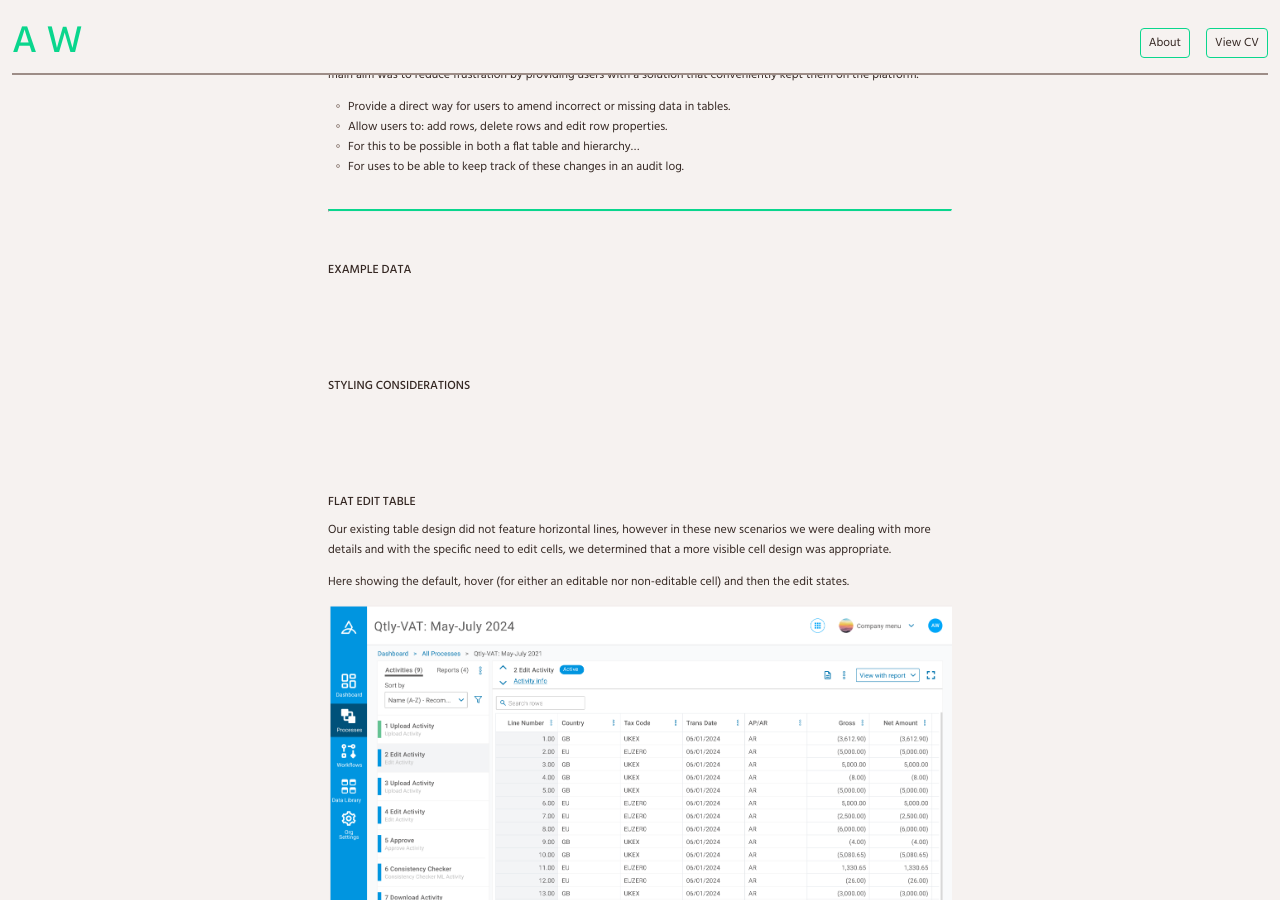
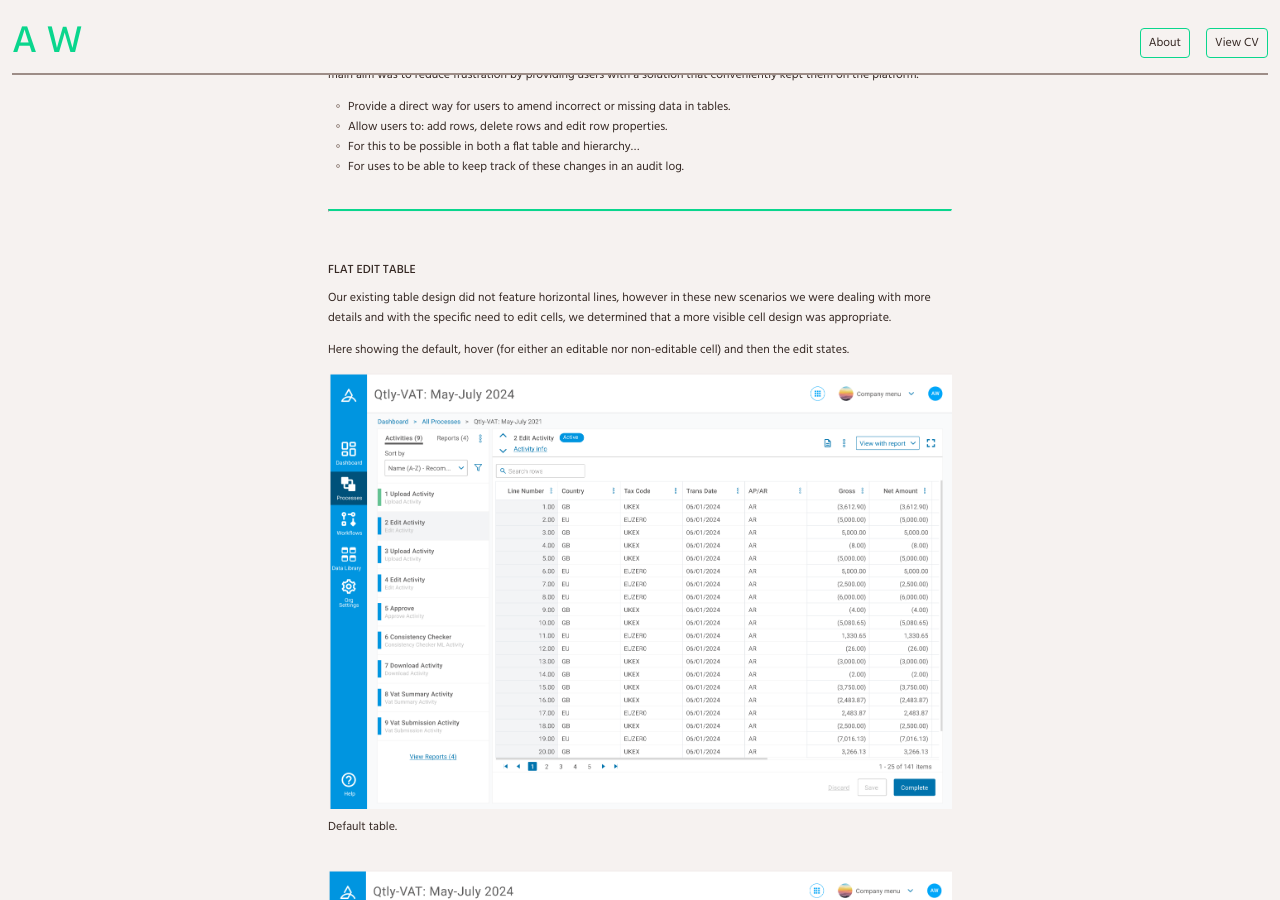
Before and after one commit to davidhiskett/awalsh, a Jekyll site: the page built from _posts/2024-08-16-nested-editable-table.md, in a window 1280 px wide and 900 px high, scrolled down 946 px. Built offline with Jekyll 4.4.1, drawn with Linux system fonts in a browser that asks for light colours.

Commit message:
Update table post

```diff
--- a/_posts/2024-08-16-nested-editable-table.md
+++ b/_posts/2024-08-16-nested-editable-table.md
@@ -27,10 +27,6 @@ The way users were amending table data was a broken out and tedious process, whi
 <br>
 
 ---
-
-### EXAMPLE DATA
-
-### STYLING CONSIDERATIONS
 
 ### FLAT EDIT TABLE
 Our existing table design did not feature horizontal lines, however in these new scenarios we were dealing with more details and with the specific need to edit cells, we determined that a more visible cell design was appropriate.
```
Also changed, not shown: 2 other files.
